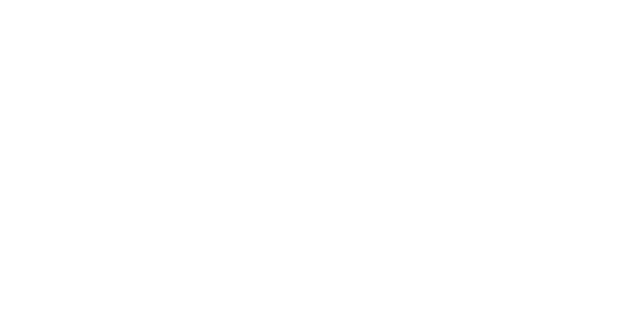
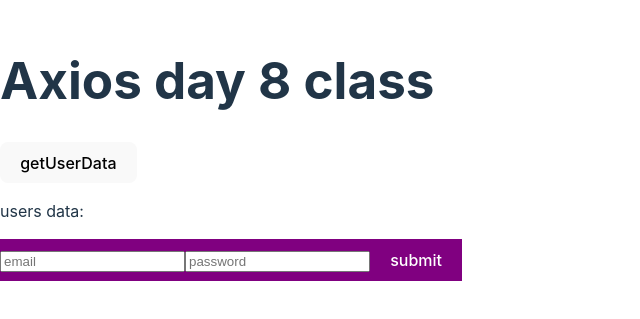
Before and after one commit to SabinCode/react, a React (Vite) app in the folder reactapp/: page /Axios in a window 1280 px wide. Before the commit this address had no page. Shown: the part 251-570 px from the top of the page, without its empty margins (0-640 px from the left). Built offline with nearby package versions, Linux system fonts and the light colour scheme.

Commit message:
day8 axios useRef loading get post api

```diff
--- a/reactapp/package.json
+++ b/reactapp/package.json
@@ -10,6 +10,7 @@
     "preview": "vite preview"
   },
   "dependencies": {
+    "axios": "^1.7.5",
     "react": "^18.3.1",
     "react-dom": "^18.3.1",
     "react-router-dom": "^6.26.1"
--- a/reactapp/src/Routes/PageRoutes.jsx
+++ b/reactapp/src/Routes/PageRoutes.jsx
@@ -2,6 +2,7 @@
 import HomePage from "../components/Home/HomePage";
 import AboutPage from "../components/About/About";
 import UnsereTeppichePage from "../components/UnsereTeppiche/UnsereTeppiche";
+import AxiosPage from "../components/Axios/Axios";
 function PageRoutes (){
 
     return (
@@ -10,6 +11,7 @@
             <Route path="/" element={<HomePage/>}/>
             <Route path="/About" element={<AboutPage/>}/>
             <Route path="/UnsereTeppiche" element={<UnsereTeppichePage/>}/>
+            <Route path="/Axios" element={<AxiosPage/>}/>
         </Routes>
     </BrowserRouter>
     )
--- /dev/null
+++ b/reactapp/src/components/Axios/Axios.jsx
@@ -0,0 +1,100 @@
+import axios from "axios"
+import { useEffect, useState } from "react";
+
+async function getData () {
+    const url = "https://66d1dcd162816af9a4f51950.mockapi.io/users";
+    const response = await axios.get(url)
+
+    // console.log({response})
+    return response.data
+}
+
+function AxiosPage () {
+    const [users, setUsers] = useState(null)
+    const [error, setError] = useState("")
+    const [email, setEmail] =  useState("")
+    const[password, setPassword] = useState("")
+    const [submitting, setSubmitting] = useState(false)
+
+    // useEffect(() => {
+    //     const  data = getData()
+    // }, [])
+
+    async function handleUsersFetch() {
+        try{
+        const users = await getData()
+        setUsers(users)
+    } catch(e) {
+        setError(e.message)
+    }
+
+    }
+
+    console.log(users) //check if the users data is there
+
+    console.log(email)
+
+    async function handleSubmit(e) {
+        e.preventDefault(); //submit page reload hune default behaviour roknalai
+
+        try {
+        const payload = {
+            email: email,
+            password: password,
+        };
+        setSubmitting(true) //post process huda true tespaxi false
+        const data = await axios.post("https://66d1dcd162816af9a4f51950.mockapi.io/user",
+           payload
+        );
+    }catch (e){
+        console.log(e)
+    }
+        setSubmitting(false)
+
+        setEmail("") //post garisakepaxi or submit btn click paxi browser ko input ko email ra ps type gareko hatauna empty value set gareko.
+        setPassword("")
+    }
+
+    return(
+        <>
+        <h1>Axios day 8 class</h1>
+
+        <button onClick={handleUsersFetch}>getUserData</button>
+
+        <p>users data: {users?.[0].name}</p>
+        {/* we are rendering first user's name after button getUserData is clicked  */}
+
+        <p style={{color:"red"}}>{error}</p>
+        {/* setting error message for users if error as we learned yesterday */}
+
+        <form style={{backgroundColor: "purple"}}>
+            {/* <input type="text" placeholder="email" onChange={(e) => {
+                console.log({e}) //placeholder kei lekhna sath e aaucha as syntheticbaseevent vanera ani target value ... 3 dot ma click garda lekheko kura dekhin6
+            }}/> */}
+
+           <input
+           type="text"
+           placeholder="email"
+            value={email} //this will confirm the input value is email value #two way binding
+           onChange={(e) => setEmail(e.target.value)}
+           />
+            <input
+            type="text"
+            placeholder="password"
+            value={password}
+            onChange={(e) => setPassword(e.target.value)}
+              />
+            <button style={{backgroundColor: "purple", color:"white"}}
+            onClick={handleSubmit}>{submitting ? "Submitting..." : "submit"}</button>
+            {/* yo button click garda handleSubmit function ko post url ma post garne */}
+            {/* submitting.. ternary operator , mostly know as loading...  */}
+
+        </form>
+        {/* yo form ma lekheko kura state ma rakhnalai , we r creating 2 states above
+        aba tyo lekhda hune change harulai hamile onChange bata e.target.value bata */}
+
+        </>
+    )
+}
+
+export default AxiosPage
--- a/reactapp/src/components/UnsereTeppiche/UnsereTeppiche.jsx
+++ b/reactapp/src/components/UnsereTeppiche/UnsereTeppiche.jsx
@@ -1,6 +1,36 @@
+import { useEffect, useState, useRef } from "react"
+
+
 function UnsereTeppichePage () {
-    return(<>
-    <h1>Unsere Teppiche</h1>
+    const [count, setCount] = useState(0)
+
+    useEffect(() => {
+        console.log("hello")
+    }, [count])
+
+    // console.log(count)
+
+    const exampleRef = useRef(0) //dom ma connect garauna mil6
+    //exampleRef ma value hudaina aru kura hun6 tesko value access garnalai .current garna par6
+    const inputRef = useRef();
+
+    console.log(exampleRef.current) // 0
+    exampleRef.current = 1 // 1 value ta change huncha tara useState ko jasto set hudaina feri render huda initial value 0 nai basdincha.
+    //ref ko value jsx ma kaile pani use nagarne
+
+
+    return(
+    <>
+    {/* <h1 onClick={() => setCount(count + 1)}>Unsere Teppiche</h1> */}
+
+    <h1 ref={exampleRef} onClick={() => setCount(count + 1)}>hello Teppiche</h1>
+    <h1>
+        <input ref={inputRef} type="text"
+        placeholder="Hello type here..." />
+    </h1>
+
+    <button onClick={() =>inputRef.current.focus()}>focus</button>
+
     </>)
 }
 
```
Also changed, not shown: 1 other file (tests, documents, lock files or other folders).
